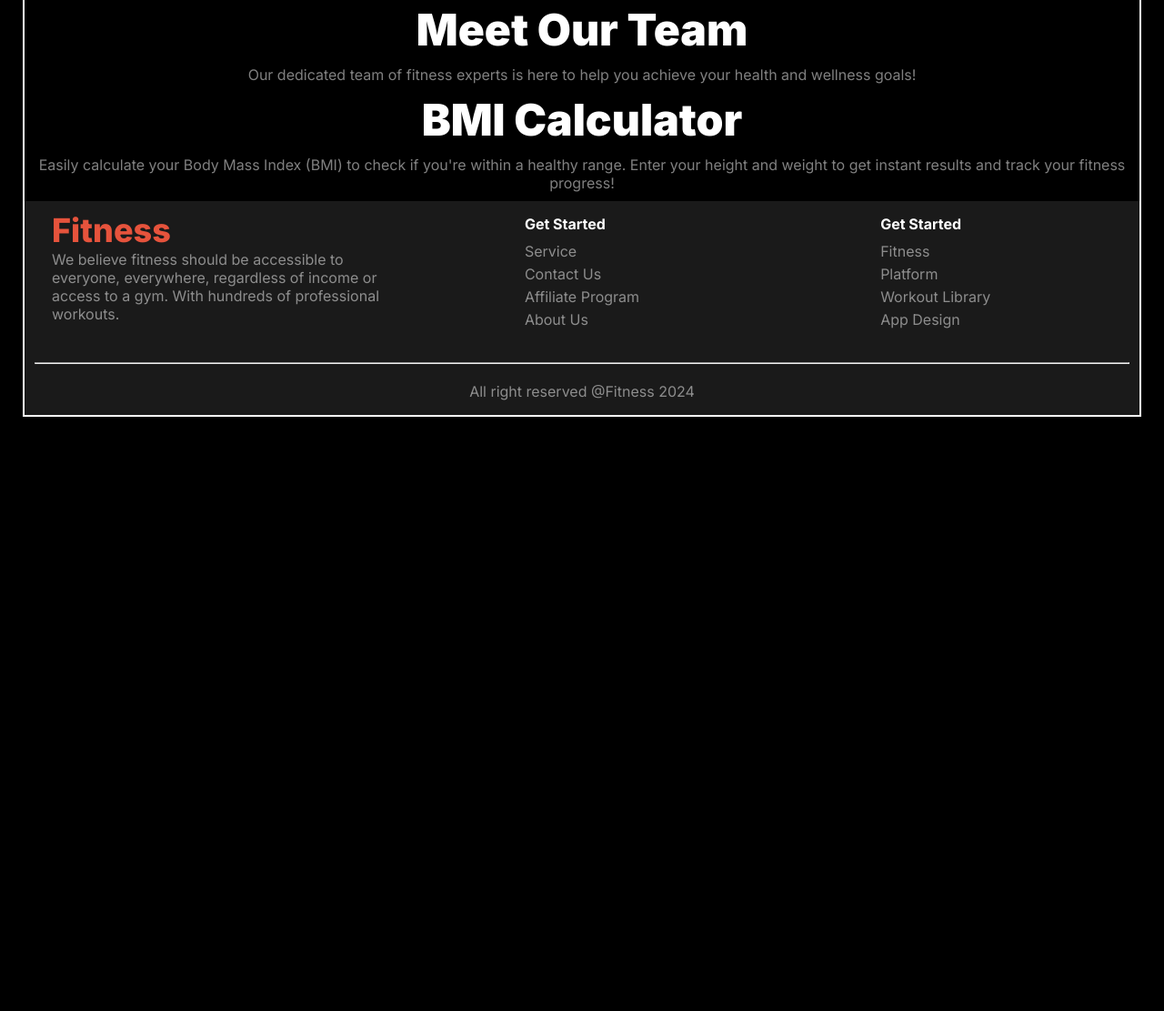
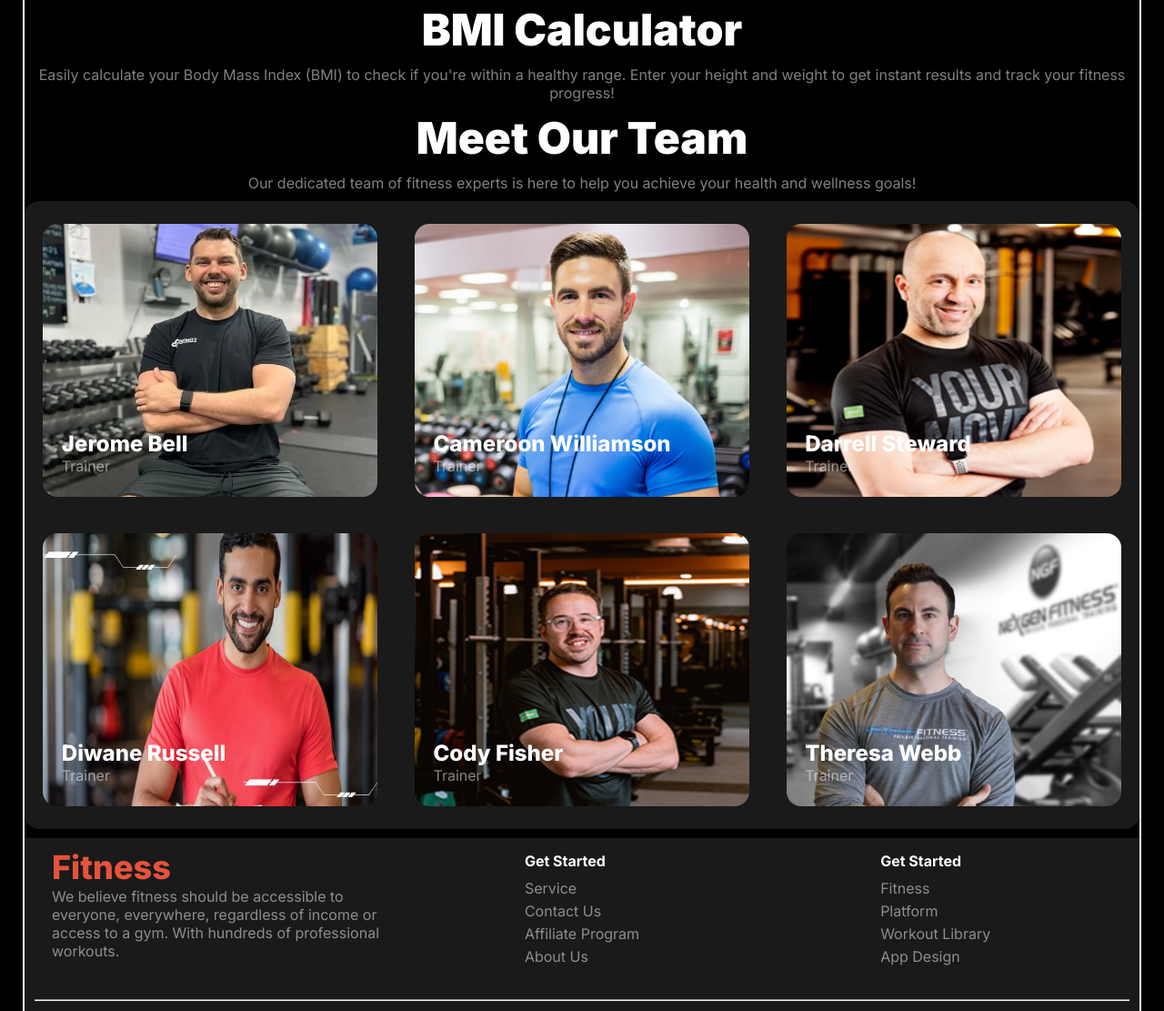
Before and after one commit to Dev-Asifur-Rahman/re-assignment-second, a plain HTML site: page index.html in a window 1280 px wide. Shown: the part 717-1828 px from the top of the page at 91% size. Before the commit the page ends 1190 px from the top, so only its background shows below. Drawn offline with Linux system fonts and the light colour scheme.

Commit message:
meet section done

```diff
--- a/index.html
+++ b/index.html
@@ -86,13 +86,7 @@
           regardless of income or access to a gym.
         </p>
       </div>
-      <div class="heading-text">
-        <p class="common-heading">Meet Our Team</p>
-        <p class="common-text">
-          Our dedicated team of fitness experts is here to help you achieve your
-          health and wellness goals!
-        </p>
-      </div>
+      <!-- bmi calculate section  -->
       <div class="heading-text">
         <p class="common-heading">BMI Calculator</p>
         <p class="common-text">
@@ -101,6 +95,60 @@
           and track your fitness progress!
         </p>
       </div>
+      <!-- meet our team section -->
+      <div class="heading-text">
+        <p class="common-heading">Meet Our Team</p>
+        <p class="common-text">
+          Our dedicated team of fitness experts is here to help you achieve your
+          health and wellness goals!
+        </p>
+      </div>
+      <section class="meet-team-main">
+        <div class="meet-team">
+          <div class="person-section">
+            <img src="images/trainer1.png" alt="">
+            <div class="introduction">
+              <p class="meet-name">Jerome Bell</p>
+              <p class="profession">Trainer</p>
+            </div>
+          </div>
+          <div class="person-section"  >
+            <img src="images/trainer2.png" alt="">
+            <div class="introduction">
+              <p class="meet-name">Cameroon Williamson</p>
+              <p class="profession">Trainer</p>
+            </div>
+          </div>
+          <div class="person-section">
+            <img src="images/trainer3.png" alt="">
+            <div class="introduction">
+              <p class="meet-name">Darrell Steward</p>
+              <p class="profession">Trainer</p>
+            </div>
+          </div>
+          <div class="person-section">
+            <img src="images/trainer4.png" alt="">
+            <div class="introduction">
+              <p class="meet-name">Diwane Russell</p>
+              <p class="profession">Trainer</p>
+            </div>
+          </div>
+          <div class="person-section">
+            <img src="images/trainer5.png" alt="">
+            <div class="introduction">
+              <p class="meet-name">Cody Fisher</p>
+              <p class="profession">Trainer</p>
+            </div>
+          </div>
+          <div class="person-section">
+            <img src="images/trainer6.png" alt="">
+            <div class="introduction">
+              <p class="meet-name">Theresa Webb</p>
+              <p class="profession">Trainer</p>
+            </div>
+          </div>
+        </div>
+      </section>
     </main>
     <footer
       style="background-color: rgba(255, 255, 255, 0.1); margin-top: 10px; padding-bottom:8px"
--- a/style.css
+++ b/style.css
@@ -66,7 +66,6 @@ nav {
   display: flex;
   justify-content: space-between;
   align-items: center;
-
 }
 nav > ul li {
   width: 140px;
@@ -75,7 +74,7 @@ nav > ul li {
 .link-one {
   border-radius: 12px;
   background: #e9381d;
-  color: #FFFFFF;
+  color: #ffffff;
 }
 .miama {
   font-family: Miama;
@@ -83,29 +82,34 @@ nav > ul li {
   font-weight: 400;
   font-size: 5rem;
 }
-header{
-  background: linear-gradient(180deg, rgb(17, 17, 17), rgba(119, 119, 119, 0) 100%);
+header {
+  background: linear-gradient(
+    180deg,
+    rgb(17, 17, 17),
+    rgba(119, 119, 119, 0) 100%
+  );
 }
-.banner{
+.banner {
   margin: 30px 0px;
   display: flex;
   justify-content: center;
   align-items: center;
   gap: 15px;
 }
-.banner-div1,.banner-div2{
+.banner-div1,
+.banner-div2 {
   width: 100%;
   height: 500px;
 }
-.banner-div2{
+.banner-div2 {
   position: relative;
 }
 
-.banner-div2>img{
+.banner-div2 > img {
   width: 40%;
   height: 100%;
 }
-.video-div1{
+.video-div1 {
   background: rgba(255, 255, 255, 0.1);
   border-radius: 10px;
   padding: 5px 8px;
@@ -113,7 +117,7 @@ header{
   top: 25%;
   right: 53%;
 }
-.video-div2{
+.video-div2 {
   display: flex;
   justify-content: center;
   align-items: center;
@@ -125,7 +129,7 @@ header{
   bottom: 28%;
   left: -3%;
 }
-.banner-div1{
+.banner-div1 {
   display: flex;
   justify-content: center;
   flex-direction: column;
@@ -133,21 +137,22 @@ header{
   gap: 20px;
 }
 
-.banner-heading{
+.banner-heading {
   color: var(--heading-color);
   font-weight: 800;
   font-size: 5rem;
 }
-.banner-text{
+.banner-text {
   color: var(--text-color);
   font-weight: 400;
   font-size: 1.5rem;
 }
-.banner-btn{
+.banner-btn {
   height: 40px;
   width: 170px;
+  margin: 5px;
   text-align: center;
-  color: #FFFFFF;
+  color: #ffffff;
   border-radius: 2.5rem;
   border: 1px solid rgb(255, 255, 255);
   cursor: pointer;
@@ -155,26 +160,69 @@ header{
   margin-right: 8px;
 }
 /* footer section  */
-.footer-grid{
+.footer-grid {
   padding: 10px 15px;
   margin: 10px 15px;
   display: grid;
-  grid-template-columns: repeat(3,1fr);
+  grid-template-columns: repeat(3, 1fr);
   place-items: center;
 }
-.align-start{
+.align-start {
   align-self: flex-start;
 }
-footer .footer-grid ul li{
+footer .footer-grid ul li {
   font-size: 1rem;
   font-weight: 400;
   color: var(--text-color);
   margin: 5px 0;
 }
-.hr-tag{
+.hr-tag {
   color: var(--text-color);
   width: 98%;
   margin: 12px 0 12px 0;
+}
+/* meet team section  */
+.meet-team-main {
+  width: 100%;
+  background: rgba(255, 255, 255, 0.1);
+  border-radius: 16px;
+}
+.meet-team {
+  width: 100%;
+  padding: 25px 0;
+  display: grid;
+  grid-template-columns: repeat(3, 1fr);
+  grid-template-rows: repeat(2, 300px);
+  row-gap: 40px;
+}
+.person-section {
+  width: 100%;
+  border-radius: 16px;
+  position: relative;
+  display: flex;
+  justify-content: center;
+  flex-direction: column;
+  align-items: center;
+}
+.person-section > img {
+  width: 90%;
+  height: 100%;
+  border-radius: 16px;
+}
+.introduction {
+  position: absolute;
+  bottom: 8%;
+  left: 10%;
+}
+.meet-name {
+  color: var(--heading-color);
+  font-weight: 800;
+  font-size: 1.5rem;
+}
+.profession {
+  color: var(--text-color);
+  font-weight: 400;
+  font-size: 1rem;
 }
 /* for small screen  */
 @media screen and (max-width: 576px) {
@@ -182,40 +230,47 @@ footer .footer-grid ul li{
   .menu-icon {
     display: block;
   }
-  nav ul{
+  nav ul {
     display: none;
   }
-  .banner{
+  .banner {
     margin: 10px auto;
     flex-direction: column;
   }
-  .banner-div1{
+  .banner-div1 {
     height: auto;
   }
-  .banner-heading{
+  .banner-heading {
     font-size: 4rem;
   }
-  .banner-div2{
+  .banner-div2 {
     text-align: center;
     height: 300px;
   }
-  .video-div1{
+  .video-div1 {
     top: 10%;
     right: 7%;
   }
-  .video-div2{
+  .video-div2 {
     bottom: 21%;
     left: 10%;
   }
   /* footer section  */
-  .footer-grid{
-    grid-template-columns: repeat(1,1fr);
+  .footer-grid {
+    grid-template-columns: repeat(1, 1fr);
     place-items: start;
     row-gap: 10px;
   }
-  .hr-tag{
+  .hr-tag {
     color: var(--text-color);
     width: 80%;
     margin: 12px 0 12px 0;
   }
+  /* meet team section  */
+  .meet-team {
+    width: 100%;
+    padding: 25px 0;
+    grid-template-columns: repeat(1, 1fr);
+    row-gap: 30px;
+  }
 }
```
